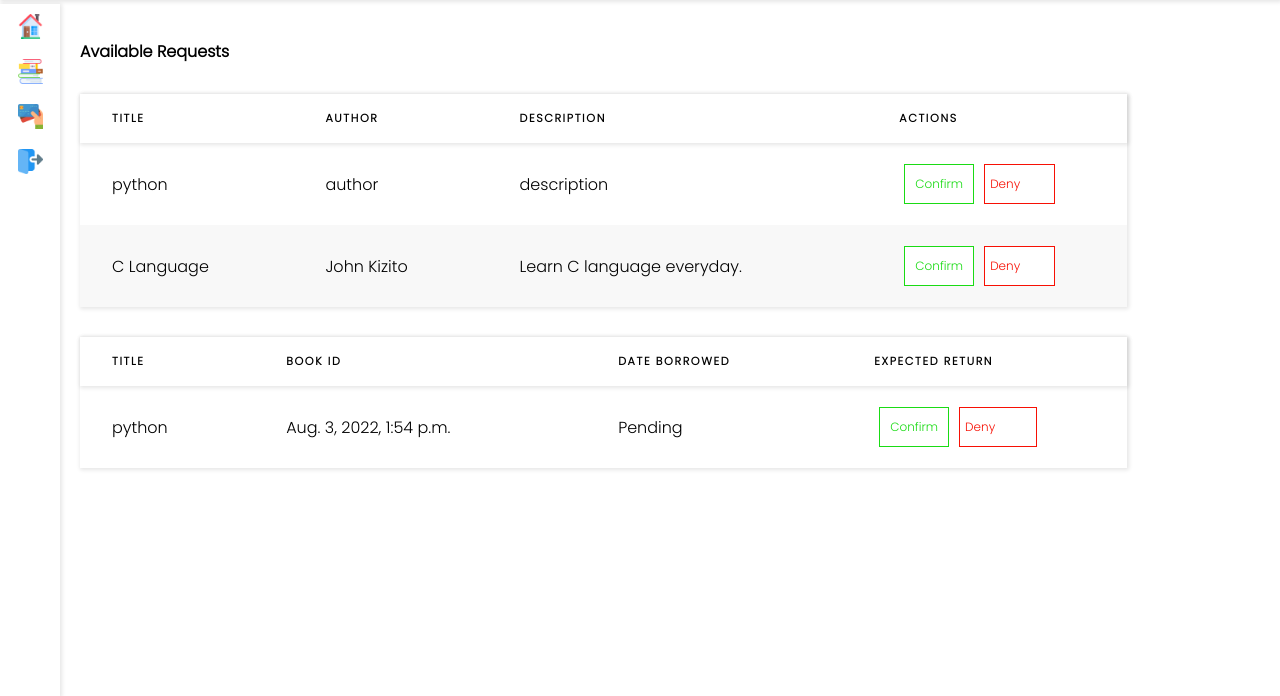
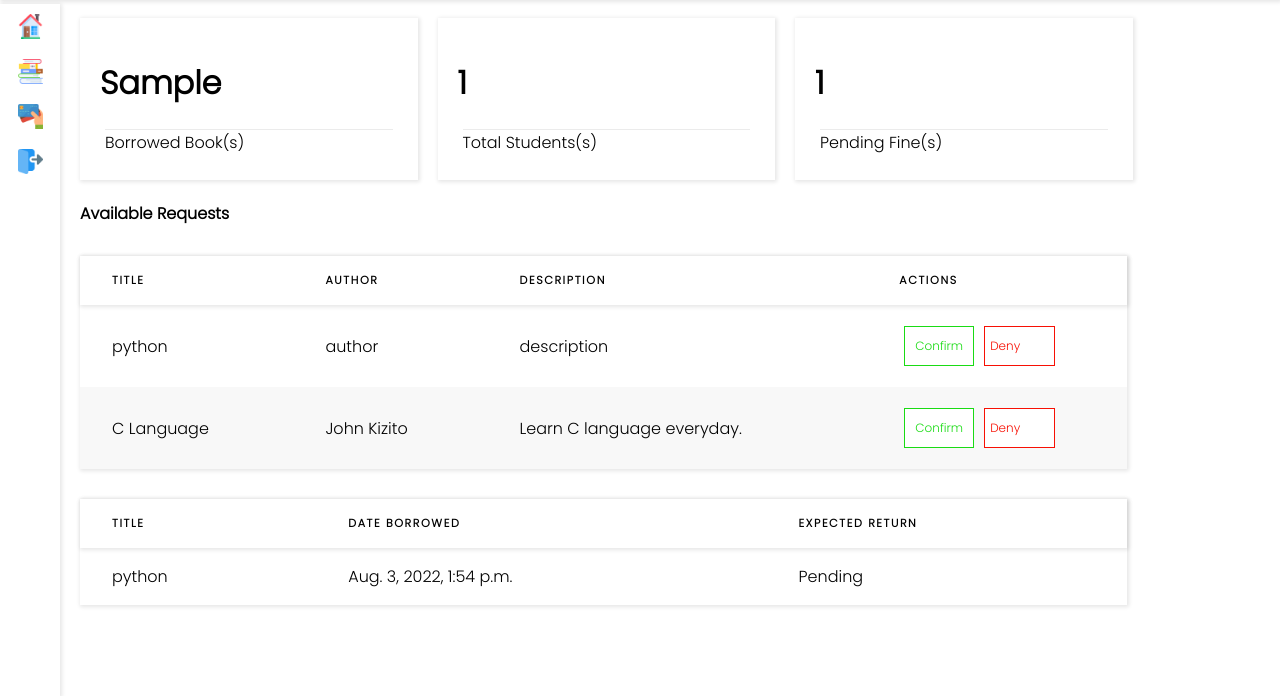
Before and after one commit to devenEden/django-library-app, a Django app: template templates/books/book_requests.html in a window 1280 px wide. Shown: the part 104-800 px from the top of the page. Run offline with Django 4.2, Linux system fonts and the light colour scheme; data comes from the database, SQL or seed files in the repository; both versions use the stored data as it was after the commit; the template is opened without the code that fills it: values that come from a table or form of the project are taken from there, most other values are stand-ins (such as "Sample title", 1, 10 or a date in 2020); some libraries are stand-ins or nearby versions.

```diff
--- a/templates/books/book_requests.html
+++ b/templates/books/book_requests.html
@@ -22,6 +22,20 @@
     </table>
 </div>
 {% else %}
+<div class="dashboard-card-container">
+    <div class="dashboard-card">
+        <h1>{{ borrowed_books }}</h1>
+        <p>Borrowed Book(s)</p>
+    </div>
+    <div class="dashboard-card">
+        <h1>{{ total_students }}</h1>
+        <p>Total Students(s)</p>
+    </div>
+    <div class="dashboard-card">
+        <h1>{{ total_pending}}</h1>
+        <p>Pending Fine(s)</p>
+    </div>
+</div>
 <div>
     <div class = "table-header">
         <h4 class ="table-title">Available Requests</h4>
@@ -57,7 +71,6 @@
         <thead>
             <tr>
                 <th>Title</th>
-                <th>Book Id</th>
                 <th>Date Borrowed</th>
                 <th>Expected Return</th>
             </tr>
@@ -68,10 +81,6 @@
                 <td>{{ borrowed.book }}</td>
                 <td>{{ borrowed.time_borrowed }}</td>
                 <td>{{ borrowed.status }}</td>
-                <td class="table-actions">
-                    <a href="{% url 'confirm_book' book.id %}" class="confirm-button">Confirm</a>
-                    <a href="{% url 'deny_book' book.id %}" class="deny-button">Deny</a>
-                </td>
             </tr>
             {% endfor %}
         </tbody>
```
Also changed, not shown: db.sqlite3.
